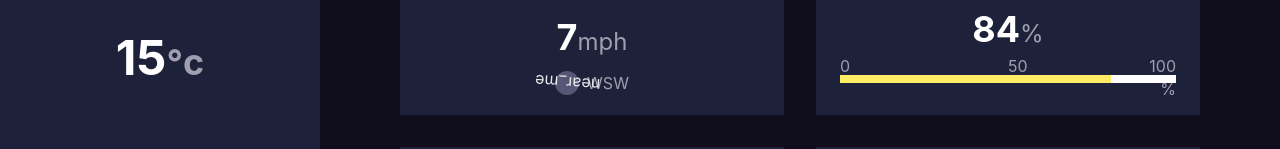
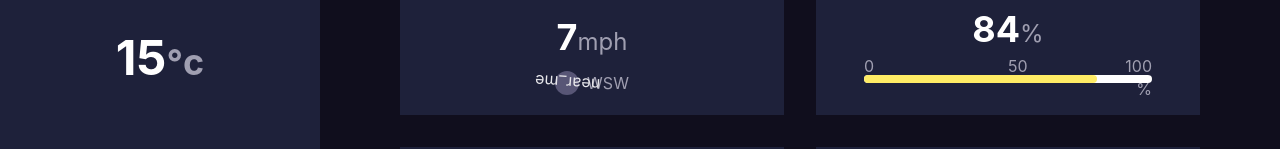
Before and after one commit to mukeshgurpude/weather-app, a React (Create React App) app: page / in a window 1280 px wide. Shown: the part 433-582 px from the top of the page. Built offline with nearby package versions, Linux system fonts and the light colour scheme; the HTML template or start-up script is replaced by a standard one.

Commit message:
fixed length progressbar

```diff
--- a/src/components/h_component.jsx
+++ b/src/components/h_component.jsx
@@ -31,6 +31,7 @@ export function HumidityBar({value}) {
 const Wrapper = styled.div`
   width: 100%;
   padding: 1em;
+  max-width: 20em;
   position: relative;
 
   & span {
@@ -46,9 +47,11 @@ const Progress = styled.div`
   width: 100%;
   background-color: var(--primary-color);
   height: 8px;
+  border-radius: 8px;
 `
 const Filled = styled.div`
   width: ${props => props.value}%;
   height: 100%;
   background-color: var(--progressbar-background);
+  border-radius: 8px;
 `
```
